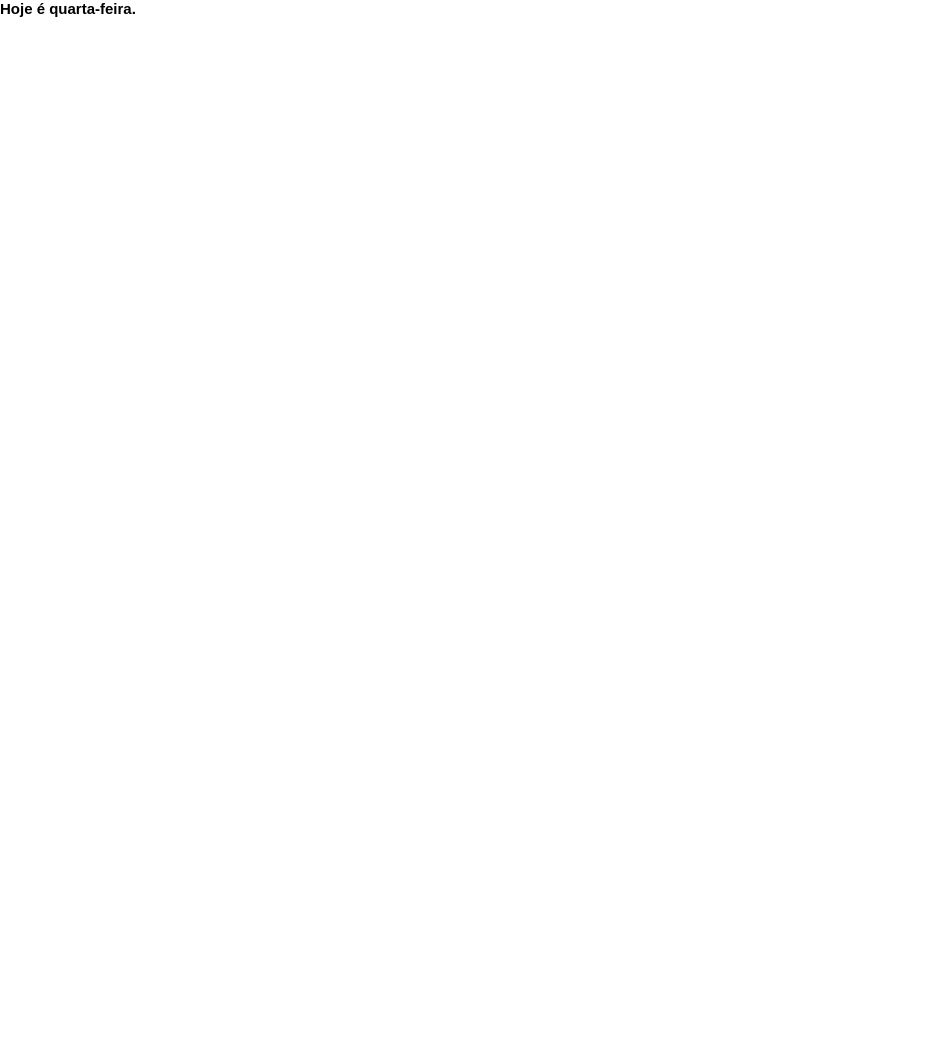
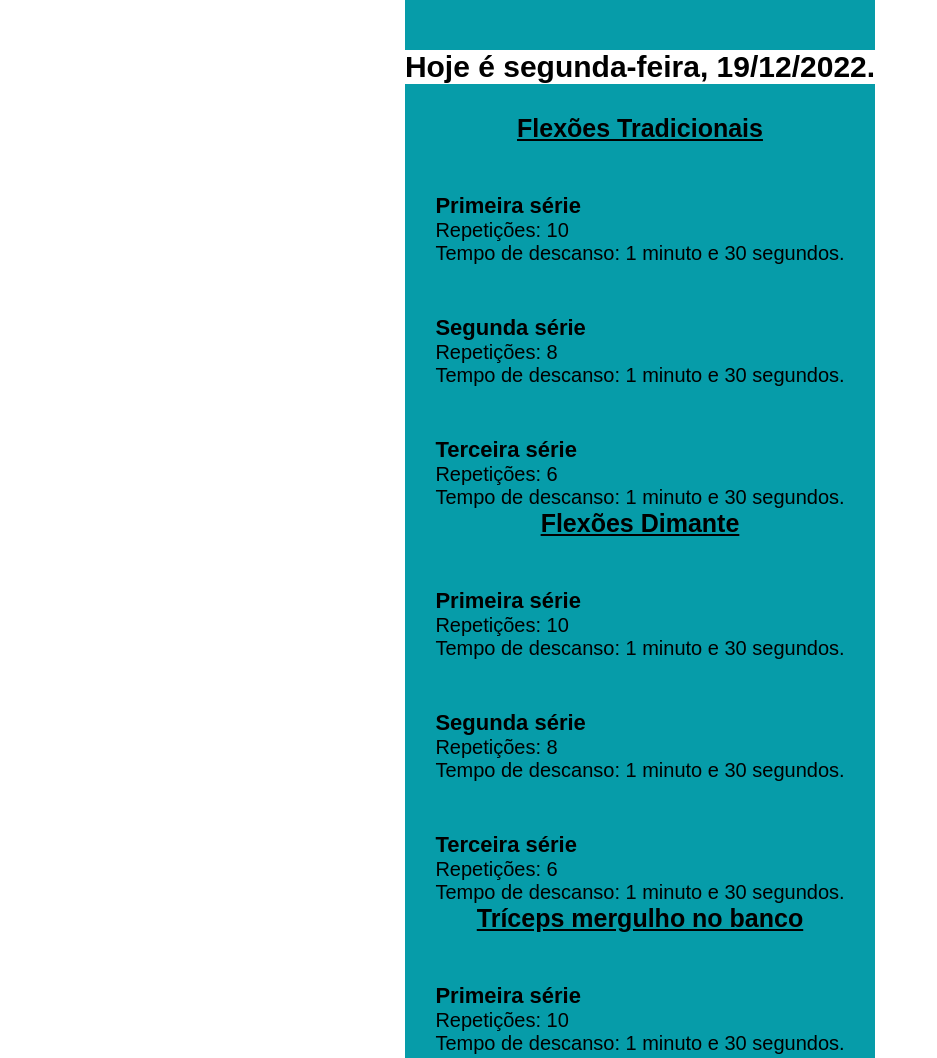
Before and after one commit to wallacycaike/Body-change, a website: page index.html in a window 1280 px wide. Shown: the top 1058 px of the page, without its empty margins (0-937 px from the left). Before the commit the page ends 800 px from the top, so only its background shows below. Drawn offline with nearby package versions, Linux system fonts and the light colour scheme.

Commit message:
Mostrando os dados dos exercícios na tela

```diff
--- a/exercises.json
+++ b/exercises.json
@@ -6,14 +6,17 @@
         "name": "Flexões Tradicionais",
         "series": [
           {
+            "name": "Primeira série",
             "reps": "10",
             "restTime": "1 minuto e 30 segundos."
           },
           {
+            "name": "Segunda série",
             "reps": "8",
             "restTime": "1 minuto e 30 segundos."
           },
           {
+            "name": "Terceira série",
             "reps": "6",
             "restTime": "1 minuto e 30 segundos."
           }
@@ -23,14 +26,17 @@
         "name": "Flexões Dimante",
         "series": [
           {
+            "name": "Primeira série",
             "reps": "10",
             "restTime": "1 minuto e 30 segundos."
           },
           {
+            "name": "Segunda série",
             "reps": "8",
             "restTime": "1 minuto e 30 segundos."
           },
           {
+            "name": "Terceira série",
             "reps": "6",
             "restTime": "1 minuto e 30 segundos."
           }
@@ -40,14 +46,17 @@
         "name": "Tríceps mergulho no banco",
         "series": [
           {
+            "name": "Primeira série",
             "reps": "10",
             "restTime": "1 minuto e 30 segundos."
           },
           {
+            "name": "Segunda série",
             "reps": "8",
             "restTime": "1 minuto e 30 segundos."
           },
           {
+            "name": "Terceira série",
             "reps": "6",
             "restTime": "1 minuto e 30 segundos."
           }
@@ -62,10 +71,12 @@
         "name": "Agachamento Cossack",
         "series": [
           {
+            "name": "Primeira série",
             "reps": "10",
             "restTime": "1 minuto e 30 segundos."
           },
           {
+            "name": "Segunda série",
             "reps": "10",
             "restTime": "1 minuto e 30 segundos."
           }
@@ -76,10 +87,12 @@
         "description": "Demorar 4s para executar o movimento, segurar 2s quando descer",
         "series": [
           {
+            "name": "Primeira série",
             "reps": "10",
             "restTime": "1 minuto e 30 segundos."
           },
           {
+            "name": "Segunda série",
             "reps": "10",
             "restTime": "1 minuto e 30 segundos."
           }
@@ -90,14 +103,17 @@
         "description": "Demorar 3s para executar o movimento",
         "series": [
           {
+            "name": "Primeira série",
             "reps": "10 para cada perna",
             "restTime": "1 minuto e 30 segundos."
           },
           {
+            "name": "Segunda série",
             "reps": "10 para cada perna",
             "restTime": "1 minuto e 30 segundos."
           },
           {
+            "name": "Terceira série",
             "reps": "10 para cada perna",
             "restTime": "1 minuto e 30 segundos."
           }
@@ -108,14 +124,17 @@
         "description": "Demorar entre 2 e 3 segundos para executar o movimento",
         "series": [
           {
+            "name": "Primeira série",
             "reps": "12 para cada perna",
             "restTime": "1 minuto e 30 segundos."
           },
           {
+            "name": "Segunda série",
             "reps": "12 para cada perna",
             "restTime": "1 minuto e 30 segundos."
           },
           {
+            "name": "Terceira série",
             "reps": "12 para cada perna",
             "restTime": "1 minuto e 30 segundos."
           }
@@ -126,10 +145,12 @@
         "description": "Demorar 3s para executar o movimento. Após a primeira seríe, realizar o exercício até a falha",
         "series": [
           {
+            "name": "Primeira série",
             "reps": "10",
             "restTime": "1 minuto e 30 segundos."
           },
           {
+            "name": "Segunda série",
             "reps": "Até a falha",
             "restTime": "1 minuto e 30 segundos."
           }
@@ -140,14 +161,17 @@
         "description": "Demorar 2s para executar o movimento",
         "series": [
           {
+            "name": "Primeira série",
             "reps": "15 para cada perna",
             "restTime": "1 minuto e 30 segundos."
           },
           {
+            "name": "Segunda série",
             "reps": "15 para cada perna",
             "restTime": "1 minuto e 30 segundos."
           },
           {
+            "name": "Terceira série",
             "reps": "15 para cada perna",
             "restTime": "1 minuto e 30 segundos."
           }
@@ -157,14 +181,17 @@
         "name": "Agachamentos e Jumping Lunges",
         "series": [
           {
+            "name": "Primeira série",
             "reps": "21",
             "restTime": "1 minuto"
           },
           {
+            "name": "Segunda série",
             "reps": "15",
             "restTime": "1 minuto"
           },
           {
+            "name": "Terceira série",
             "reps": "9",
             "restTime": "1 minuto"
           }
@@ -177,48 +204,64 @@
     "exercises": [
       {
         "name": "Flexões Tradicionais",
-        "firstGrade": {
+        "series": [
+          {
+            "name": "Primeira série",
             "reps": "10",
             "restTime": "1 minuto e 30 segundos."
           },
-        "secondGrade": {
+          {
+            "name": "Segunda série",
             "reps": "8",
             "restTime": "1 minuto e 30 segundos."
           }
+        ]
       },
       {
         "name": "Flexões Dimante",
-        "firstGrade": {
+        "series": [
+          {
+            "name": "Primeira série",
             "reps": "10",
             "restTime": "1 minuto e 30 segundos."
           },
-        "secondGrade": {
+          {
+            "name": "Segunda série",
             "reps": "8",
             "restTime": "1 minuto e 30 segundos."
           }
+        ]
       },
       {
         "name": "Flexões com apoio",
-        "firstGrade": {
+        "series": [
+          {
+            "name": "Primeira série",
             "reps": "10",
             "restTime": "1 minuto e 30 segundos."
           },
-        "secondGrade": {
+          {
+            "name": "Segunda série",
             "reps": "8",
             "restTime": "1 minuto e 30 segundos."
           }
+        ]
       },
       {
         "name": "Flexões abertas",
-        "firstGrade": {
+        "series": [
+          {
+            "name": "Primeira série",
             "reps": "10",
             "restTime": "1 minuto e 30 segundos."
           },
-        "secondGrade": {
+          {
+            "name": "Segunda série",
             "reps": "8",
             "restTime": "1 minuto e 30 segundos."
-        }
           }
         ]
       }
     ]
+  }
+]
--- a/index.html
+++ b/index.html
@@ -13,11 +13,22 @@
 
     <script src="./node_modules/dayjs/dayjs.min.js"></script>
     <script src="./node_modules/dayjs/locale/pt-br.js"></script>
+
+    <link
+      rel="stylesheet"
+      type="text/css"
+      href="./node_modules/fullpage.js/dist/fullpage.css"
+    />
+
+    <script
+      type="text/javascript"
+      src="./node_modules/fullpage.js/dist/fullpage.js"
+    ></script>
   </head>
   <body>
-    <section class="exercises-area">
+    <section class="exercises-area fullpage">
       <h2 class="day-info"></h2>
-      <div class="exercises-info"></div>
+      <div class="day-exercises"></div>
     </section>
     <section class="utilities">
       <div class="stopwatch">
--- a/package.json
+++ b/package.json
@@ -18,6 +18,7 @@
   },
   "homepage": "https://github.com/wallacycaike/Body-change#readme",
   "dependencies": {
-    "dayjs": "^1.11.7"
+    "dayjs": "^1.11.7",
+    "fullpage.js": "^4.0.15"
   }
 }
--- a/src/js/exercises.js
+++ b/src/js/exercises.js
@@ -5,16 +5,12 @@ dayjs.locale("pt-br");
 const dayjsPtbr = window.dayjs_locale_pt_br;
 const todaysDayNumber = dayjs().day();
 const weekDaysPtbr = dayjsPtbr.weekdays;
-const todaysDay = weekDaysPtbr[3];
+const todaysDay = weekDaysPtbr[todaysDayNumber];
+const dateToday = dayjs().format("DD/MM/YYYY");
 let exercisesDays = [];
 
 const dayInfo = document.querySelector(".day-info"),
-  exercisesInfo = document.querySelector(".exercises-info");
-
-export function test() {
-  console.log(todaysDay);
-  console.log(exercises);
-}
+  exercisesInfo = document.querySelector(".day-exercises");
 
 exercises.map((day) => {
   exercisesDays.push(day.dayName);
@@ -24,23 +20,56 @@ export function checkExercisesDay() {
   if (exercisesDays.includes(todaysDay)) {
     showExercisesOfDay();
   } else {
-    dayInfo.innerText = "Hoje não é dia de exercícios.";
+    dayInfo.textContent = `Hoje é ${todaysDay}, não há exercícios para hoje, descanse.`;
   }
 }
 
 function showExercisesOfDay() {
-  dayInfo.innerText = `Hoje é ${todaysDay}.`;
+  dayInfo.innerText = `Hoje é ${todaysDay}, ${dateToday}.`;
   exercises.map((day) => {
     if (day.dayName === todaysDay) {
       day.exercises.map((exercise) => {
-        console.log(exercise.name);
-        console.log(
-          exercise.description ?? "Este exercício não contem descrição."
-        );
+        let newExercise = document.createElement("div");
+        newExercise.classList.add("exercise");
+        // newExercise.classList.add("slide");
+
+        let exerciseName = document.createElement("h3");
+        exerciseName.classList.add("exercise-name");
+        exerciseName.textContent = exercise.name;
+
+        if (exercise.description) {
+          let exerciseDescription = document.createElement("p");
+          exerciseDescription.classList.add("exercise-description");
+          exerciseDescription.textContent = exercise.description;
+          newExercise.appendChild(exerciseDescription);
+        }
+
+        newExercise.insertAdjacentElement("afterbegin", exerciseName);
+
         exercise.series.map((serie) => {
-          console.log(`Repetições: ${serie.reps}`);
-          console.log(`Tempo de descanso: ${serie.restTime}`);
+          let exerciseSerieInfo = document.createElement("ul");
+          exerciseSerieInfo.classList.add("exercise-series");
+
+          let exerciseSerieName = document.createElement("h4");
+          exerciseSerieName.classList.add("exercise-series-title");
+          exerciseSerieName.textContent = serie.name;
+
+          let exerciseReps = document.createElement("li");
+          exerciseReps.classList.add("exercise-series-reps");
+          exerciseReps.textContent = `Repetições: ${serie.reps}`;
+
+          let exerciseRestTime = document.createElement("li");
+          exerciseRestTime.classList.add("exercise-series-restTime");
+          exerciseRestTime.textContent = `Tempo de descanso: ${serie.restTime}`;
+
+          exerciseSerieInfo.appendChild(exerciseSerieName);
+          exerciseSerieInfo.appendChild(exerciseReps);
+          exerciseSerieInfo.appendChild(exerciseRestTime);
+
+          newExercise.appendChild(exerciseSerieInfo);
         });
+
+        exercisesInfo.appendChild(newExercise);
       });
     }
   });
--- a/src/js/index.js
+++ b/src/js/index.js
@@ -11,6 +11,12 @@ const timerStartBtn = document.querySelector(".timer .startBtn"),
   timerStopBtn = document.querySelector(".timer .stopBtn");
 
 // ---------- Exercises ----------
+// new fullpage(".fullpage", {
+//   //options here
+//   // autoScrolling: true,
+//   // scrollHorizontally: true,
+//   controlArrowColor: "#000",
+// });
 checkExercisesDay();
 
 // ---------- Stopwatch ----------
--- /dev/null
+++ b/src/sass/exercises.scss
@@ -0,0 +1,47 @@
+.exercises-area {
+  display: flex;
+  flex-direction: column;
+  justify-content: center;
+  align-items: center;
+  gap: 30px;
+  // background-color: #125668;
+  // background-color: #185cdf;
+  background-color: #069ca9;
+
+  .day-info {
+    background-color: #fff;
+    margin-top: 50px;
+    font-size: 3rem;
+  }
+
+  .day-exercises {
+    // border: 1px solid #000;
+    max-width: 1024px;
+
+    .exercise {
+      display: flex;
+      flex-direction: column;
+      justify-content: center;
+      align-items: center;
+      gap: 50px;
+      //   background-color: #fff;
+
+      .exercise-name {
+        font-size: 2.5rem;
+        text-decoration: underline;
+        text-align: center;
+      }
+
+      .exercise-series {
+        // border-bottom: 1px solid #000;
+        li {
+          font-size: 2rem;
+        }
+
+        .exercise-series-title {
+          font-size: 2.2rem;
+        }
+      }
+    }
+  }
+}
--- a/src/sass/styles.scss
+++ b/src/sass/styles.scss
@@ -1,3 +1,4 @@
+@use "./exercises.scss";
 @use "./utilities.scss";
 
 * {
@@ -6,15 +7,19 @@
   box-sizing: border-box;
 }
 
+ul {
+  list-style: none;
+}
+
 :root {
   font-size: 62.5%;
 }
 
 body {
   font-family: sans-serif;
-  // min-height: 100vh;
-  // display: flex;
-  // flex-direction: column;
-  // justify-content: center;
-  // align-items: center;
+  min-height: 100vh;
+  display: flex;
+  flex-direction: column;
+  justify-content: center;
+  align-items: center;
 }
```
Also changed, not shown: src/css/styles.css, 2 other files. Lines whose indentation alone changed are shown as unchanged.
